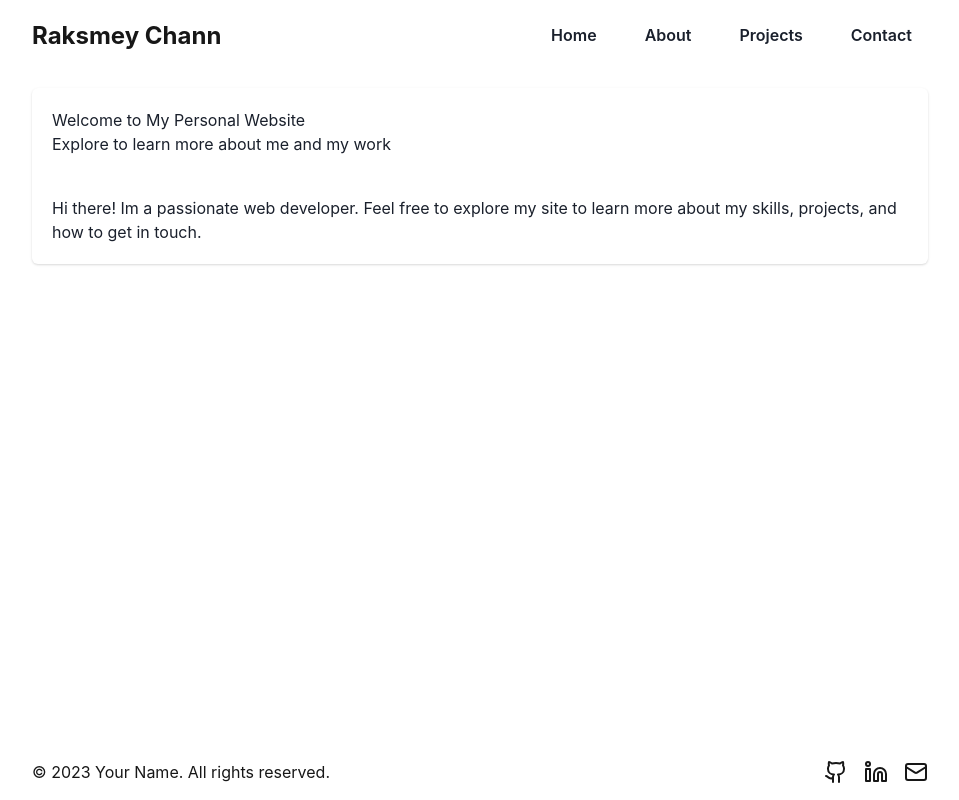
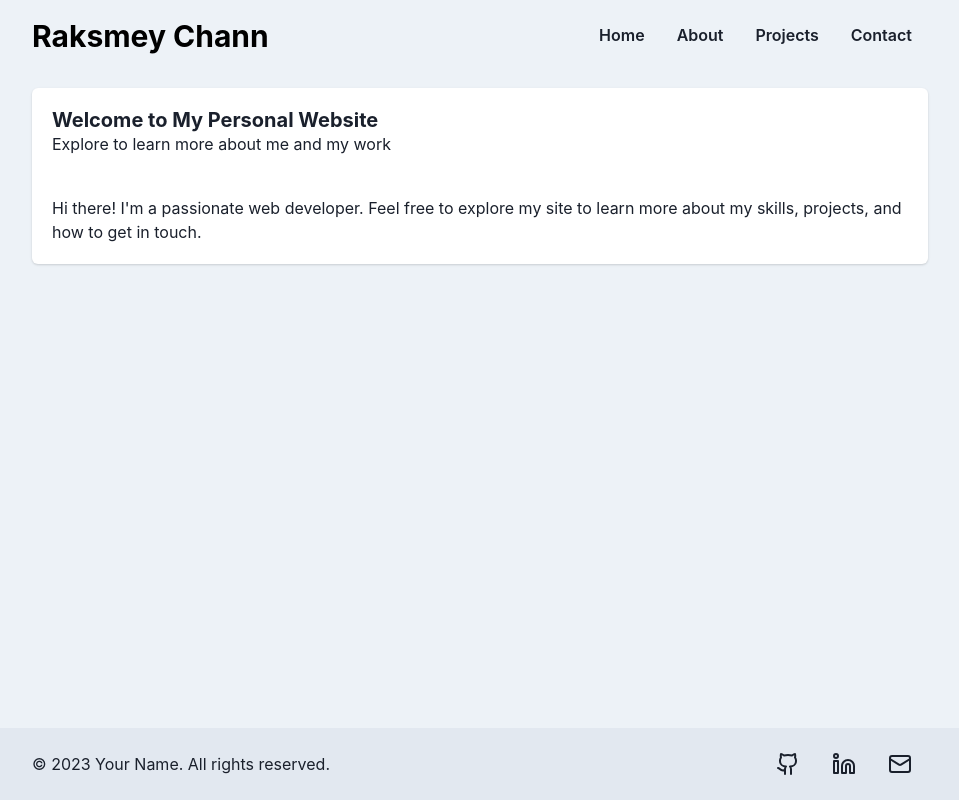
Before and after one commit to rakcomputing/appaboutme, a Next.js app: page /aboutme in a window 1280 px wide. Shown: the whole page, without its empty margins (160-1119 px from the left). Built offline with nearby package versions, Linux system fonts and the light colour scheme.

Commit message:
update commit1

```diff
--- a/app/aboutme/page.js
+++ b/app/aboutme/page.js
@@ -1,19 +1,19 @@
 "use client";
+
 import { useState } from "react";
-import { Button } from "@chakra-ui/react";
-import { Card, CardBody, CardHeader, CardFooter } from "@chakra-ui/react";
-import dynamic from "next/dynamic";
-
-const Github = dynamic(() => import("lucide-react").then((mod) => mod.Github), {
-  ssr: false,
-});
-const Linkedin = dynamic(
-  () => import("lucide-react").then((mod) => mod.Linkedin),
-  { ssr: false }
-);
-const Mail = dynamic(() => import("lucide-react").then((mod) => mod.Mail), {
-  ssr: false,
-});
+import {
+  Button,
+  Card,
+  CardBody,
+  CardHeader,
+  Heading,
+  Text,
+  UnorderedList,
+  ListItem,
+  Flex,
+  Box,
+} from "@chakra-ui/react";
+import { Github, Linkedin, Mail } from "lucide-react";
 
 export default function PersonalWebsite() {
   const [activeSection, setActiveSection] = useState("home");
@@ -24,14 +24,14 @@ export default function PersonalWebsite() {
         return (
           <Card>
             <CardHeader>
-              <h2>About Me</h2>
+              <Heading size="md">About Me</Heading>
             </CardHeader>
             <CardBody>
-              <p>
-                Hello! Im a web developer passionate about creating beautiful
+              <Text>
+                Hello! I'm a web developer passionate about creating beautiful
                 and functional websites. I specialize in React and modern
                 JavaScript.
-              </p>
+              </Text>
             </CardBody>
           </Card>
         );
@@ -39,14 +39,14 @@ export default function PersonalWebsite() {
         return (
           <Card>
             <CardHeader>
-              <h2>My Projects</h2>
+              <Heading size="md">My Projects</Heading>
             </CardHeader>
             <CardBody>
-              <ul className="list-disc pl-5">
-                <li>Personal Website (React)</li>
-                <li>E-commerce Platform (Next.js)</li>
-                <li>Weather App (React Native)</li>
-              </ul>
+              <UnorderedList>
+                <ListItem>Personal Website (React)</ListItem>
+                <ListItem>E-commerce Platform (Next.js)</ListItem>
+                <ListItem>Weather App (React Native)</ListItem>
+              </UnorderedList>
             </CardBody>
           </Card>
         );
@@ -54,10 +54,12 @@ export default function PersonalWebsite() {
         return (
           <Card>
             <CardHeader>
-              <h2>Contact Me</h2>
+              <Heading size="md">Contact Me</Heading>
             </CardHeader>
             <CardBody>
-              <p>Feel free to reach out to me at: your.email@example.com</p>
+              <Text>
+                Feel free to reach out to me at: your.email@example.com
+              </Text>
             </CardBody>
           </Card>
         );
@@ -65,15 +67,15 @@ export default function PersonalWebsite() {
         return (
           <Card>
             <CardHeader>
-              <h2>Welcome to My Personal Website</h2>
-              <p>Explore to learn more about me and my work</p>
+              <Heading size="md">Welcome to My Personal Website</Heading>
+              <Text>Explore to learn more about me and my work</Text>
             </CardHeader>
             <CardBody>
-              <p>
-                Hi there! Im a passionate web developer. Feel free to explore my
-                site to learn more about my skills, projects, and how to get in
-                touch.
-              </p>
+              <Text>
+                Hi there! I'm a passionate web developer. Feel free to explore
+                my site to learn more about my skills, projects, and how to get
+                in touch.
+              </Text>
             </CardBody>
           </Card>
         );
@@ -81,11 +83,18 @@ export default function PersonalWebsite() {
   };
 
   return (
-    <div className="min-h-screen flex flex-col bg-background text-foreground">
-      <header className="p-4 bg-primary text-primary-foreground">
-        <nav className="flex justify-between items-center max-w-4xl mx-auto">
-          <h1 className="text-2xl font-bold">Raksmey Chann</h1>
-          <div className="space-x-4">
+    <Flex direction="column" minHeight="100vh" bg="gray.100">
+      <Box as="header" p={4} bg="gray.100" color="black">
+        <Flex
+          justifyContent="space-between"
+          alignItems="center"
+          maxWidth="4xl"
+          margin="auto"
+        >
+          <Heading as="h1" size="lg">
+            Raksmey Chann
+          </Heading>
+          <Flex>
             <Button variant="ghost" onClick={() => setActiveSection("home")}>
               Home
             </Button>
@@ -101,38 +110,49 @@ export default function PersonalWebsite() {
             <Button variant="ghost" onClick={() => setActiveSection("contact")}>
               Contact
             </Button>
-          </div>
-        </nav>
-      </header>
+          </Flex>
+        </Flex>
+      </Box>
 
-      <main className="flex-grow p-4">
-        <div className="max-w-4xl mx-auto">{renderContent()}</div>
-      </main>
+      <Box as="main" flexGrow={1} p={4}>
+        <Box maxWidth="4xl" margin="auto">
+          {renderContent()}
+        </Box>
+      </Box>
 
-      <footer className="p-4 bg-secondary text-secondary-foreground">
-        <div className="max-w-4xl mx-auto flex justify-between items-center">
-          <p>&copy; 2023 Your Name. All rights reserved.</p>
-          <div className="flex space-x-4">
-            <a
+      <Box as="footer" p={4} bg="gray.200">
+        <Flex
+          justifyContent="space-between"
+          alignItems="center"
+          maxWidth="4xl"
+          margin="auto"
+        >
+          <Text>&copy; 2023 Your Name. All rights reserved.</Text>
+          <Flex>
+            <Button
+              as="a"
               href="https://github.com/yourusername"
               target="_blank"
               rel="noopener noreferrer"
+              variant="ghost"
             >
-              <Github className="h-6 w-6" />
-            </a>
-            <a
+              <Github />
+            </Button>
+            <Button
+              as="a"
               href="https://linkedin.com/in/yourusername"
               target="_blank"
               rel="noopener noreferrer"
+              variant="ghost"
             >
-              <Linkedin className="h-6 w-6" />
-            </a>
-            <a href="mailto:your.email@example.com">
-              <Mail className="h-6 w-6" />
-            </a>
-          </div>
-        </div>
-      </footer>
-    </div>
+              <Linkedin />
+            </Button>
+            <Button as="a" href="mailto:your.email@example.com" variant="ghost">
+              <Mail />
+            </Button>
+          </Flex>
+        </Flex>
+      </Box>
+    </Flex>
   );
 }
--- /dev/null
+++ b/app/aboutme/styles.css
@@ -0,0 +1,63 @@
+/* styles.css */
+
+body,
+html {
+    margin: 0;
+    padding: 0;
+    font-family: Arial, sans-serif;
+    background-color: var(--background-color);
+    color: var(--foreground-color);
+}
+
+header {
+    background-color: var(--primary-color);
+    color: var(--primary-foreground-color);
+    padding: 16px;
+    display: flex;
+    justify-content: center;
+}
+
+nav {
+    display: flex;
+    justify-content: space-between;
+    max-width: 1200px;
+    width: 100%;
+}
+
+nav h1 {
+    font-size: 2rem;
+}
+
+nav div {
+    display: flex;
+    gap: 20px;
+}
+
+button {
+    border: none;
+    background: none;
+    color: inherit;
+    cursor: pointer;
+    font-size: 1rem;
+}
+
+button:hover {
+    color: var(--hover-color);
+}
+
+main {
+    flex-grow: 1;
+    padding: 20px;
+}
+
+footer {
+    background-color: var(--secondary-color);
+    color: var(--secondary-foreground-color);
+    padding: 16px;
+    text-align: center;
+}
+
+footer .icons {
+    display: flex;
+    gap: 15px;
+}
--- a/app/layout.js
+++ b/app/layout.js
@@ -14,8 +14,8 @@ const geistMono = localFont({
 });
 
 export const metadata = {
-  title: "Create Next App",
-  description: "Generated by create next app",
+  title: "About Me App",
+  description: "Personal website built with Next.js and Chakra UI",
 };
 
 export default function RootLayout({ children }) {
--- a/app/page.js
+++ b/app/page.js
@@ -1,4 +1,3 @@
-import Image from "next/image";
 import PersonalWebsite from "./aboutme/page";
 
 export default function Home() {
--- a/package.json
+++ b/package.json
@@ -9,9 +9,9 @@
     "lint": "next lint"
   },
   "dependencies": {
-    "@chakra-ui/react": "^2.8.2",
-    "@emotion/react": "^11.11.3",
-    "@emotion/styled": "^11.11.0",
+    "@chakra-ui/react": "^2.10.3",
+    "@emotion/react": "^11.13.3",
+    "@emotion/styled": "^11.13.0",
     "framer-motion": "^10.18.0",
     "lucide-react": "^0.309.0",
     "next": "14.0.4",
```
Also changed, not shown: tsconfig.json (+12 -7 lines), 2 other files (tests, documents, lock files or other folders).
